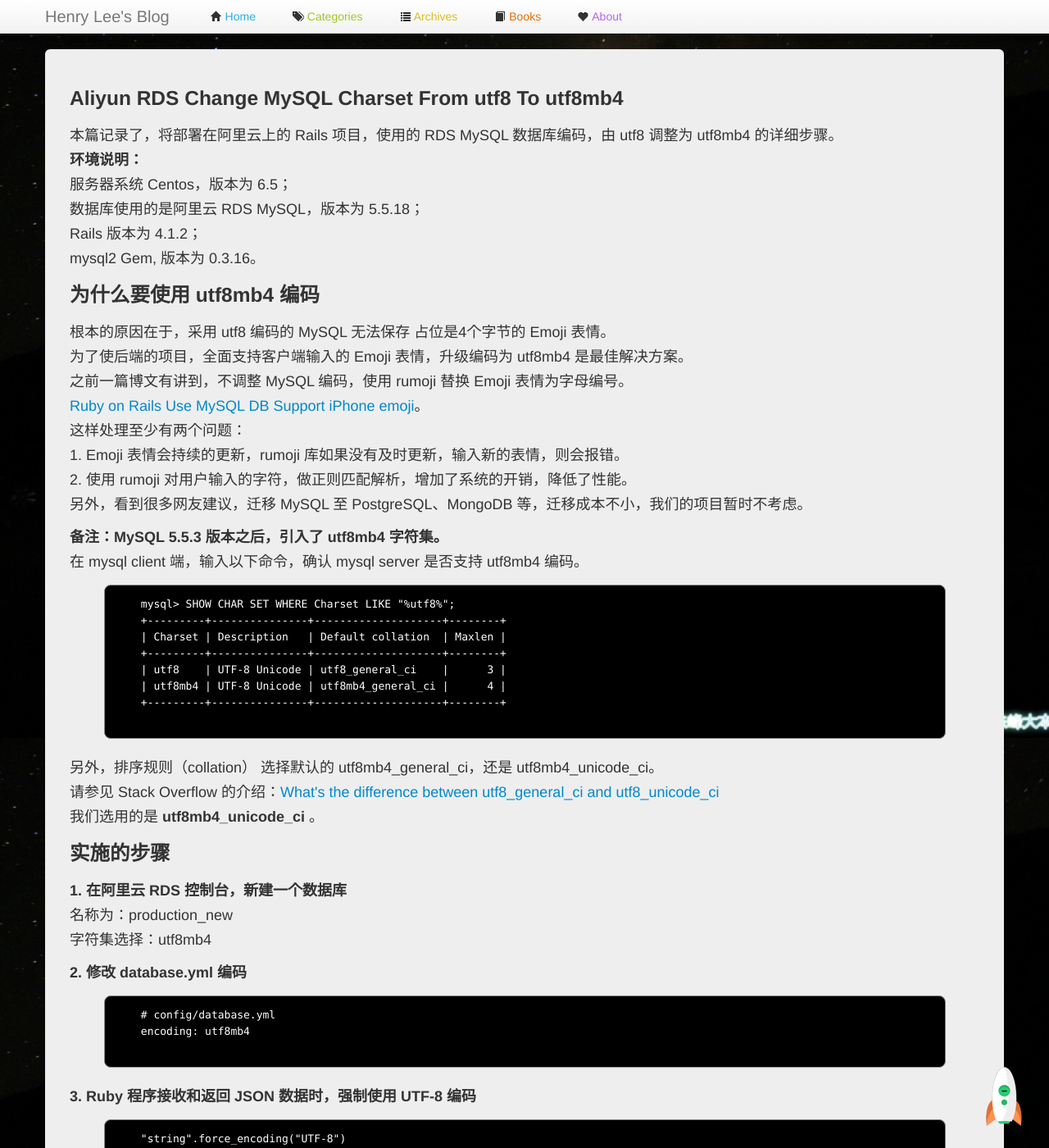
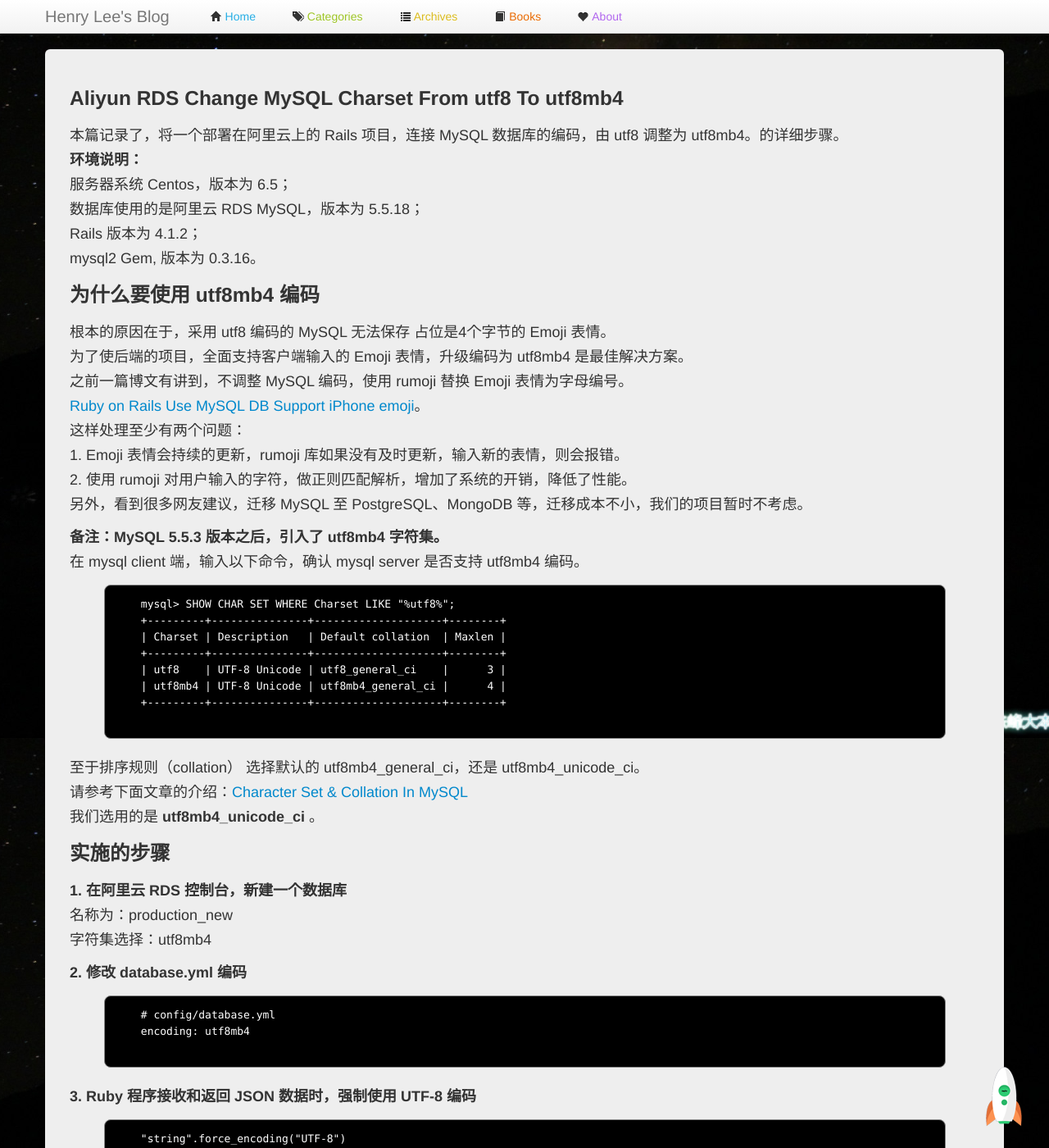
Before and after one commit to manageyp/manageyp.github.com, a Jekyll site: the page built from _posts/2015-03-05-aliyun-rds-change-mysql-charset-from-utf8-to-utf8mb4.html, in a window 1280 px wide and 1400 px high. Shown: the whole window at 82% size. Built offline with Jekyll 4.4.1, drawn with Linux system fonts in a browser that asks for light colours; comment, search, counter and statistics services are not loaded; some of the changed text lies outside the part shown.

Commit message:
[Change] aliyun-rds-change-mysql-charset-from-utf8-to-utf8mb4

```diff
--- a/_posts/2015-03-05-aliyun-rds-change-mysql-charset-from-utf8-to-utf8mb4.html
+++ b/_posts/2015-03-05-aliyun-rds-change-mysql-charset-from-utf8-to-utf8mb4.html
@@ -8,7 +8,7 @@ record_on: 2015-03-05
 ---
 
 <p>
-  本篇记录了，将部署在阿里云上的 Rails 项目，使用的 RDS MySQL 数据库编码，由 utf8 调整为 utf8mb4 的详细步骤。<br />
+  本篇记录了，将一个部署在阿里云上的 Rails 项目，连接 MySQL 数据库的编码，由 utf8 调整为 utf8mb4。的详细步骤。<br />
   <b>环境说明：</b><br />
   服务器系统 Centos，版本为 6.5；<br />
   数据库使用的是阿里云 RDS MySQL，版本为 5.5.18；<br />
@@ -42,8 +42,8 @@ record_on: 2015-03-05
     | utf8mb4 | UTF-8 Unicode | utf8mb4_general_ci |      4 |
     +---------+---------------+--------------------+--------+
   </pre>
-  另外，排序规则（collation） 选择默认的 utf8mb4_general_ci，还是 utf8mb4_unicode_ci。<br />
-  请参见 Stack Overflow 的介绍：<a href="http://stackoverflow.com/questions/766809/whats-the-difference-between-utf8-general-ci-and-utf8-unicode-ci">What's the difference between utf8_general_ci and utf8_unicode_ci</a></br>
+  至于排序规则（collation） 选择默认的 utf8mb4_general_ci，还是 utf8mb4_unicode_ci。<br />
+  请参考下面文章的介绍：<a href="http://infopotato.com/blog/index/mysql_character_set_and_collation">Character Set & Collation In MySQL</a></br>
   我们选用的是 <b>utf8mb4_unicode_ci</b> 。
 </p>
 
@@ -207,5 +207,6 @@ record_on: 2015-03-05
   <a href="http://mumaren.me/blog/2013/11/27/support-emoji-in-rails-3-dot-2-14/" target="_blank">Support Emoji in Rails 3.2.14</a><br />
   <a href="http://tech.taskrabbit.com/blog/2014/04/24/active-record-mysql-and-emoji/" target="_blank">active_record, MySQL, and emoji</a><br />
   <a href="http://stackoverflow.com/questions/9361720/update-mysql-version-from-5-1-to-5-5-in-centos-6-2" target="_blank">update MySQL version from 5.1 to 5.5 in CentOS 6.2</a><br />
+  <a href="http://infopotato.com/blog/index/mysql_character_set_and_collation">Character Set & Collation In MySQL</a><br />
   <a href="http://stackoverflow.com/questions/766809/whats-the-difference-between-utf8-general-ci-and-utf8-unicode-ci">What's the difference between utf8_general_ci and utf8_unicode_ci</a>
 </p>
```
